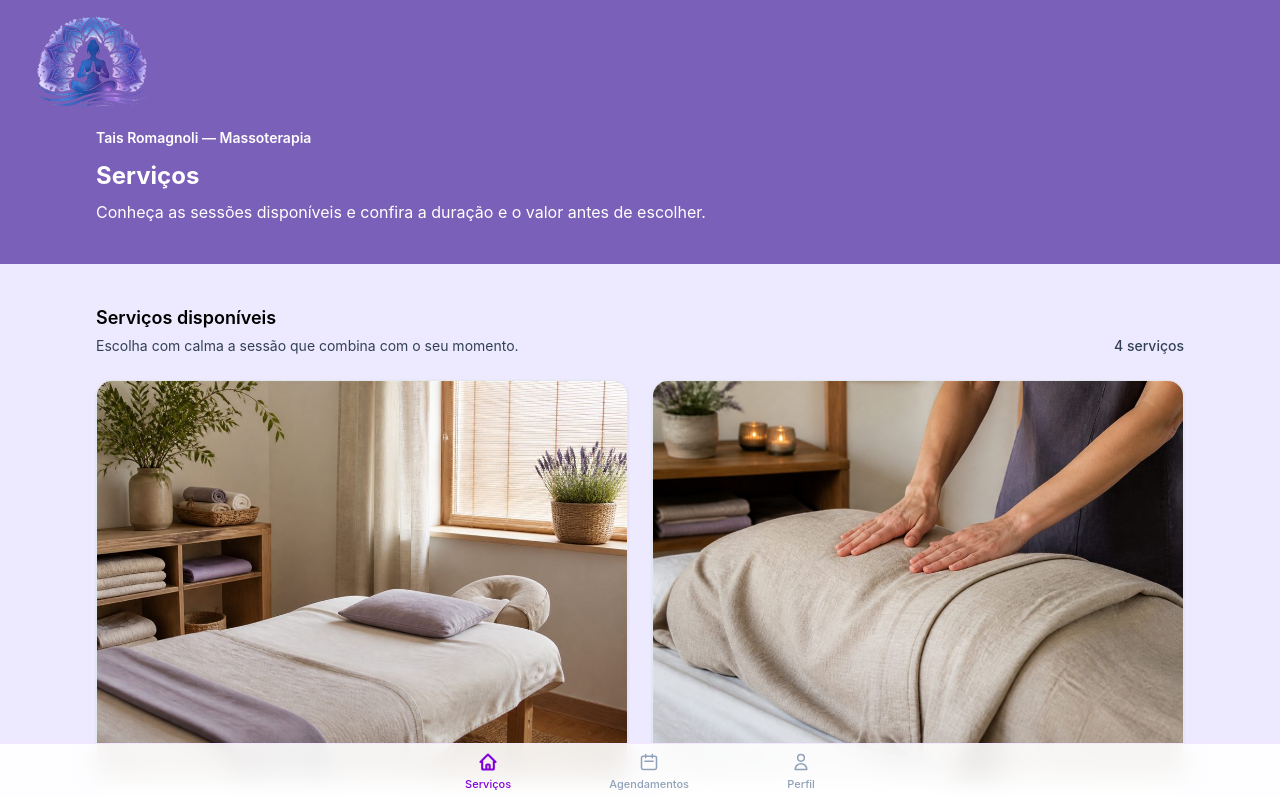
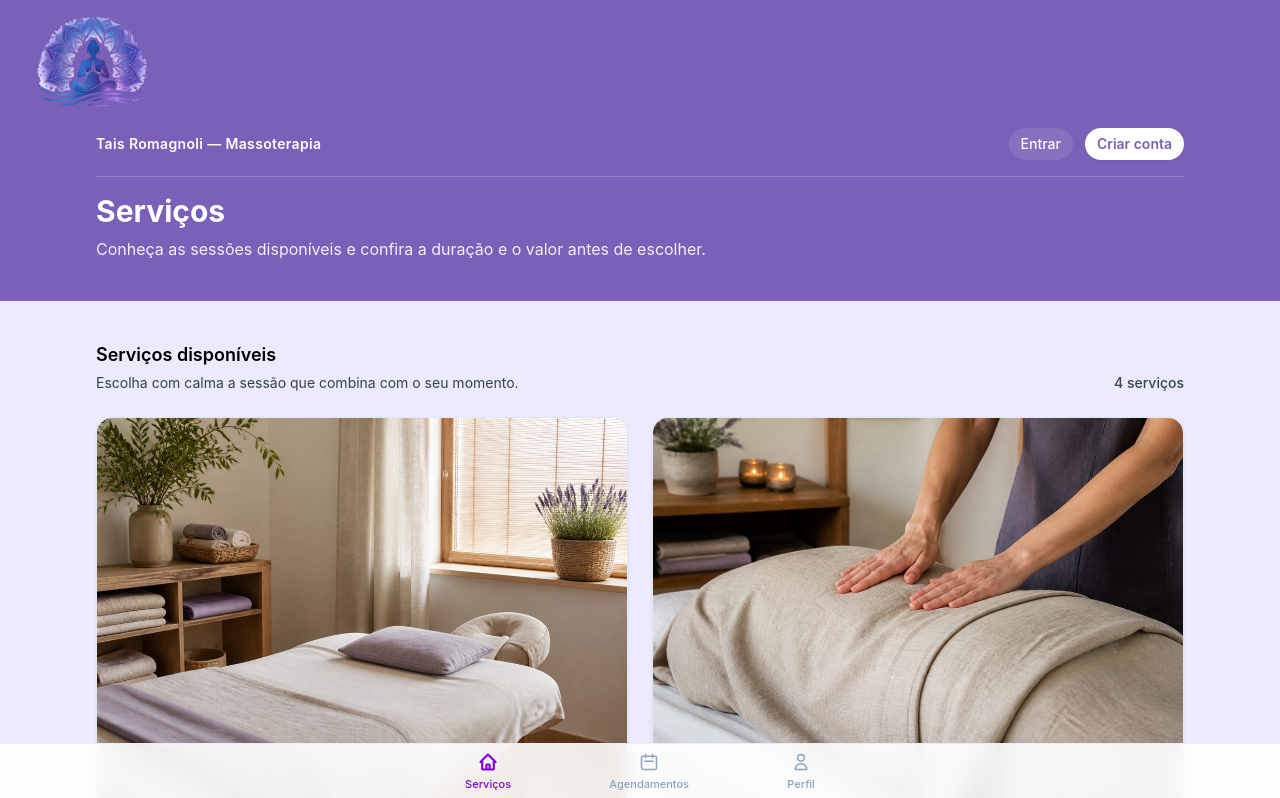
Before and after one commit to Desenvolvimento-Web-III/Clinica_TaisRomagnoli, a React (Vite) app in the folder apps/web/: page /servicos in a window 1280 px wide. Shown: the top 798 px of the page. Built offline with nearby package versions, Linux system fonts and the light colour scheme; no server answers.

Commit message:
feat: configura autenticacao por e-mail e senha com AuthContext e tratamento de erros

```diff
--- a/apps/web/src/app/App.tsx
+++ b/apps/web/src/app/App.tsx
@@ -1,6 +1,11 @@
 import { RouterProvider } from 'react-router-dom';
 import { router } from '@/routes/router';
+import { AuthProvider } from '@/features/auth/AuthContext';
 
 export function App() {
-  return <RouterProvider router={router} />;
+  return (
+    <AuthProvider>
+      <RouterProvider router={router} />
+    </AuthProvider>
+  );
 }
--- /dev/null
+++ b/apps/web/src/features/auth/AuthContext.tsx
@@ -0,0 +1,106 @@
+import {
+  createContext,
+  useContext,
+  useEffect,
+  useState,
+  type ReactNode,
+} from 'react';
+import {
+  onAuthStateChanged,
+  signInWithEmailAndPassword,
+  createUserWithEmailAndPassword,
+  signOut,
+  type User,
+  type UserCredential,
+} from 'firebase/auth';
+import { auth } from '@/lib/firebase';
+import { getAuthErrorMessage } from './auth-errors';
+
+export interface AuthContextValue {
+  user: User | null;
+  loading: boolean;
+  isAuthenticated: boolean;
+  signInWithEmail: (email: string, password: string) => Promise<UserCredential>;
+  signUpWithEmail: (email: string, password: string) => Promise<UserCredential>;
+  signOutUser: () => Promise<void>;
+  getErrorMessage: (error: unknown) => string;
+}
+
+const defaultAuthContextValue: AuthContextValue = {
+  user: null,
+  loading: false,
+  isAuthenticated: false,
+  signInWithEmail: async () => {
+    throw new Error('Serviço de autenticação Firebase não está inicializado.');
+  },
+  signUpWithEmail: async () => {
+    throw new Error('Serviço de autenticação Firebase não está inicializado.');
+  },
+  signOutUser: async () => {},
+  getErrorMessage: getAuthErrorMessage,
+};
+
+const AuthContext = createContext<AuthContextValue | undefined>(undefined);
+
+export interface AuthProviderProps {
+  children: ReactNode;
+}
+
+export function AuthProvider({ children }: AuthProviderProps) {
+  const [user, setUser] = useState<User | null>(null);
+  const [loading, setLoading] = useState<boolean>(true);
+
+  useEffect(() => {
+    if (!auth) {
+      setLoading(false);
+      return;
+    }
+
+    const unsubscribe = onAuthStateChanged(auth, (currentUser) => {
+      setUser(currentUser);
+      setLoading(false);
+    });
+
+    return () => unsubscribe();
+  }, []);
+
+  const signInWithEmail = async (email: string, password: string): Promise<UserCredential> => {
+    if (!auth) {
+      throw new Error('Serviço de autenticação Firebase não está inicializado.');
+    }
+    return await signInWithEmailAndPassword(auth, email, password);
+  };
+
+  const signUpWithEmail = async (email: string, password: string): Promise<UserCredential> => {
+    if (!auth) {
+      throw new Error('Serviço de autenticação Firebase não está inicializado.');
+    }
+    return await createUserWithEmailAndPassword(auth, email, password);
+  };
+
+  const signOutUser = async (): Promise<void> => {
+    if (!auth) {
+      setUser(null);
+      return;
+    }
+    await signOut(auth);
+    setUser(null);
+  };
+
+  const value: AuthContextValue = {
+    user,
+    loading,
+    isAuthenticated: !!user,
+    signInWithEmail,
+    signUpWithEmail,
+    signOutUser,
+    getErrorMessage: getAuthErrorMessage,
+  };
+
+  return <AuthContext.Provider value={value}>{children}</AuthContext.Provider>;
+}
+
+export function useAuth(): AuthContextValue {
+  const context = useContext(AuthContext);
+  return context ?? defaultAuthContextValue;
+}
--- /dev/null
+++ b/apps/web/src/features/auth/auth-errors.ts
@@ -0,0 +1,30 @@
+import { getFirebaseErrorCode } from '@/lib/firebase-error';
+
+export const AUTH_ERROR_MESSAGES: Record<string, string> = {
+  'auth/operation-not-allowed':
+    'O método de login por e-mail e senha não está habilitado no Firebase Authentication. Contate a administração.',
+  'auth/invalid-credential': 'E-mail ou senha incorretos.',
+  'auth/user-not-found': 'E-mail ou senha incorretos.',
+  'auth/wrong-password': 'E-mail ou senha incorretos.',
+  'auth/email-already-in-use': 'Este e-mail já está cadastrado em outra conta.',
+  'auth/weak-password': 'A senha fornecida é muito fraca. Ela deve conter pelo menos 6 caracteres.',
+  'auth/invalid-email': 'O endereço de e-mail informado é inválido.',
+  'auth/user-disabled': 'Esta conta de usuário foi desativada.',
+  'auth/too-many-requests': 'Muitas tentativas com falha. Por segurança, tente novamente mais tarde.',
+  'auth/network-request-failed': 'Falha de conexão com a rede. Verifique sua conexão com a internet.',
+};
+
+export const DEFAULT_AUTH_ERROR_MESSAGE =
+  'Não foi possível autenticar no momento. Tente novamente mais tarde.';
+
+/**
+ * Retorna uma mensagem amigável e explicativa em português para erros do Firebase Auth.
+ */
+export function getAuthErrorMessage(error: unknown): string {
+  const code = getFirebaseErrorCode(error);
+  if (!code) {
+    return DEFAULT_AUTH_ERROR_MESSAGE;
+  }
+
+  return AUTH_ERROR_MESSAGES[code] ?? DEFAULT_AUTH_ERROR_MESSAGE;
+}
--- a/apps/web/src/pages/LoginPage.tsx
+++ b/apps/web/src/pages/LoginPage.tsx
@@ -4,7 +4,7 @@ import { z } from 'zod';
 import { signInWithEmailAndPassword } from 'firebase/auth';
 import { BrandLogo } from '@/components/ui/BrandLogo';
 import { auth } from '../lib/firebase';
-import { getFirebaseErrorCode } from '../lib/firebase-error';
+import { getAuthErrorMessage } from '@/features/auth/auth-errors';
 
 // Schema de validação de Login usando Zod
 const loginSchema = z.object({
@@ -73,17 +73,7 @@ export function LoginPage() {
       navigate('/agendamentos', { replace: true });
     } catch (error: unknown) {
       console.error(error);
-      const errorCode = getFirebaseErrorCode(error);
-
-      if (
-        errorCode === 'auth/invalid-credential' ||
-        errorCode === 'auth/wrong-password' ||
-        errorCode === 'auth/user-not-found'
-      ) {
-        setGeneralError('E-mail ou senha incorretos.');
-      } else {
-        setGeneralError('Ocorreu um erro ao tentar entrar. Tente novamente.');
-      }
+      setGeneralError(getAuthErrorMessage(error));
     } finally {
       setLoading(false);
     }
--- a/apps/web/src/pages/RegisterPage.tsx
+++ b/apps/web/src/pages/RegisterPage.tsx
@@ -141,7 +141,11 @@ export function RegisterPage() {
       console.error(error);
       const errorCode = getFirebaseErrorCode(error);
 
-      if (errorCode === 'auth/email-already-in-use') {
+      if (errorCode === 'auth/operation-not-allowed') {
+        setGeneralError(
+          'O método de cadastro por e-mail e senha não está habilitado no Firebase Authentication. Contate a administração.'
+        );
+      } else if (errorCode === 'auth/email-already-in-use') {
         setErrors((prev) => ({ ...prev, email: 'Este e-mail já está em uso' }));
       } else if (errorCode === 'auth/invalid-email') {
         setErrors((prev) => ({ ...prev, email: 'Insira um e-mail válido' }));
--- a/apps/web/src/pages/ServiceCatalogPage.tsx
+++ b/apps/web/src/pages/ServiceCatalogPage.tsx
@@ -3,6 +3,7 @@ import { BottomNav } from '@/features/agendamentos/components/BottomNav';
 import { getActiveServices, serviceCatalog } from '@/features/services/catalog';
 import { ServiceCard } from '@/features/services/components/ServiceCard';
 import type { Service } from '@/features/services/types';
+import { useAuth } from '@/features/auth/AuthContext';
 
 type ServiceCatalogPageProps = {
   services?: readonly Service[];
@@ -10,17 +11,54 @@ type ServiceCatalogPageProps = {
 
 export function ServiceCatalogPage({ services = serviceCatalog }: ServiceCatalogPageProps) {
   const activeServices = getActiveServices(services);
+  const { user, isAuthenticated, signOutUser } = useAuth();
 
   return (
     <div className="relative min-h-dvh bg-[var(--color-brand-soft)] pb-20 text-[var(--color-text-primary)]">
       <BrandLogo />
       <header className="bg-[var(--color-brand-strong)] text-white">
         <div className="mx-auto max-w-6xl px-4 pb-8 pt-32 sm:px-6 sm:pb-10 lg:px-8">
-          <p className="text-sm/5 font-semibold">Tais Romagnoli — Massoterapia</p>
-          <h1 className="mt-3 text-2xl/8 font-bold">Serviços</h1>
-          <p className="mt-2 max-w-2xl text-sm/5 text-white sm:text-base/6">
-            Conheça as sessões disponíveis e confira a duração e o valor antes de escolher.
-          </p>
+          <div className="flex flex-wrap items-center justify-between gap-4 border-b border-white/20 pb-4 mb-4">
+            <p className="text-sm font-semibold tracking-wide">Tais Romagnoli — Massoterapia</p>
+            <nav aria-label="Acesso à conta" className="flex items-center gap-3 text-xs sm:text-sm">
+              {isAuthenticated && user ? (
+                <>
+                  <span className="hidden text-white/80 sm:inline">
+                    Conectado como <strong className="text-white">{user.email}</strong>
+                  </span>
+                  <button
+                    type="button"
+                    onClick={() => signOutUser()}
+                    className="rounded-lg bg-white/10 px-3 py-1.5 font-medium text-white hover:bg-white/20 transition-colors"
+                  >
+                    Sair
+                  </button>
+                </>
+              ) : (
+                <>
+                  <a
+                    href="/login"
+                    className="rounded-lg bg-white/10 px-3 py-1.5 font-medium text-white hover:bg-white/20 transition-colors"
+                  >
+                    Entrar
+                  </a>
+                  <a
+                    href="/cadastro"
+                    className="rounded-lg bg-white px-3 py-1.5 font-semibold text-[var(--color-brand-strong)] shadow-xs hover:bg-white/90 transition-colors"
+                  >
+                    Criar conta
+                  </a>
+                </>
+              )}
+            </nav>
+          </div>
+
+          <div>
+            <h1 className="text-2xl/8 font-bold sm:text-3xl/9">Serviços</h1>
+            <p className="mt-2 max-w-2xl text-sm/5 text-white/90 sm:text-base/6">
+              Conheça as sessões disponíveis e confira a duração e o valor antes de escolher.
+            </p>
+          </div>
         </div>
       </header>
 
```
Also changed, not shown: 2 other files (tests, documents, lock files or other folders).
